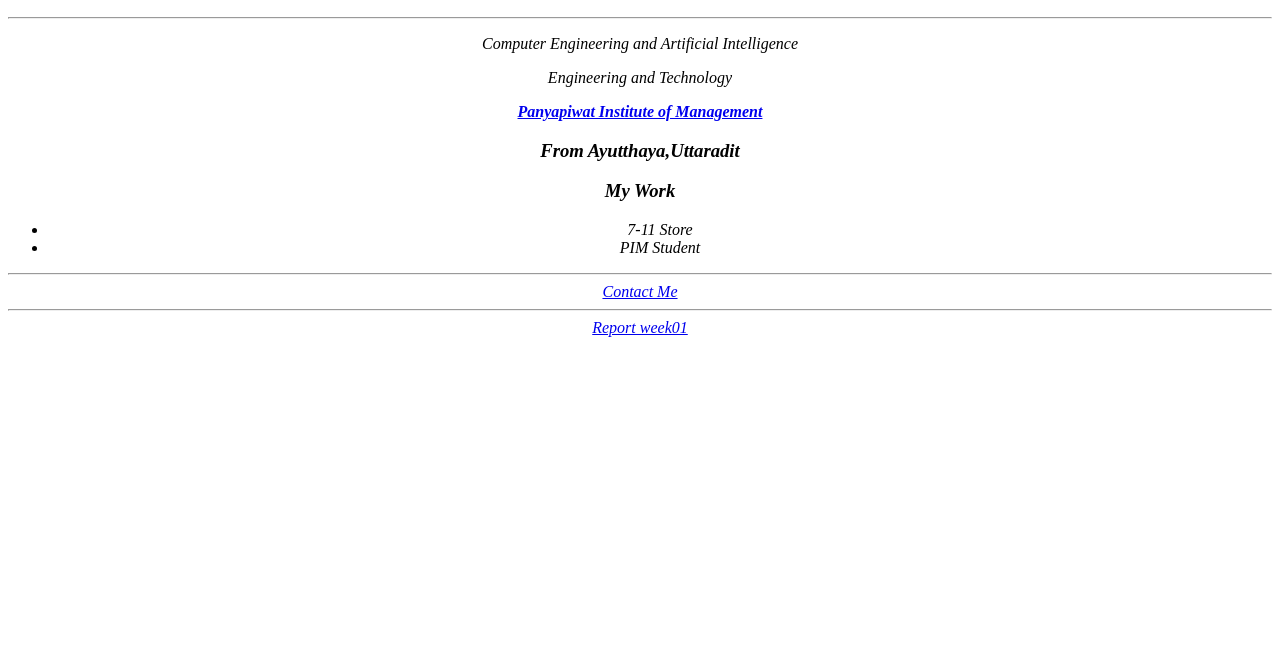
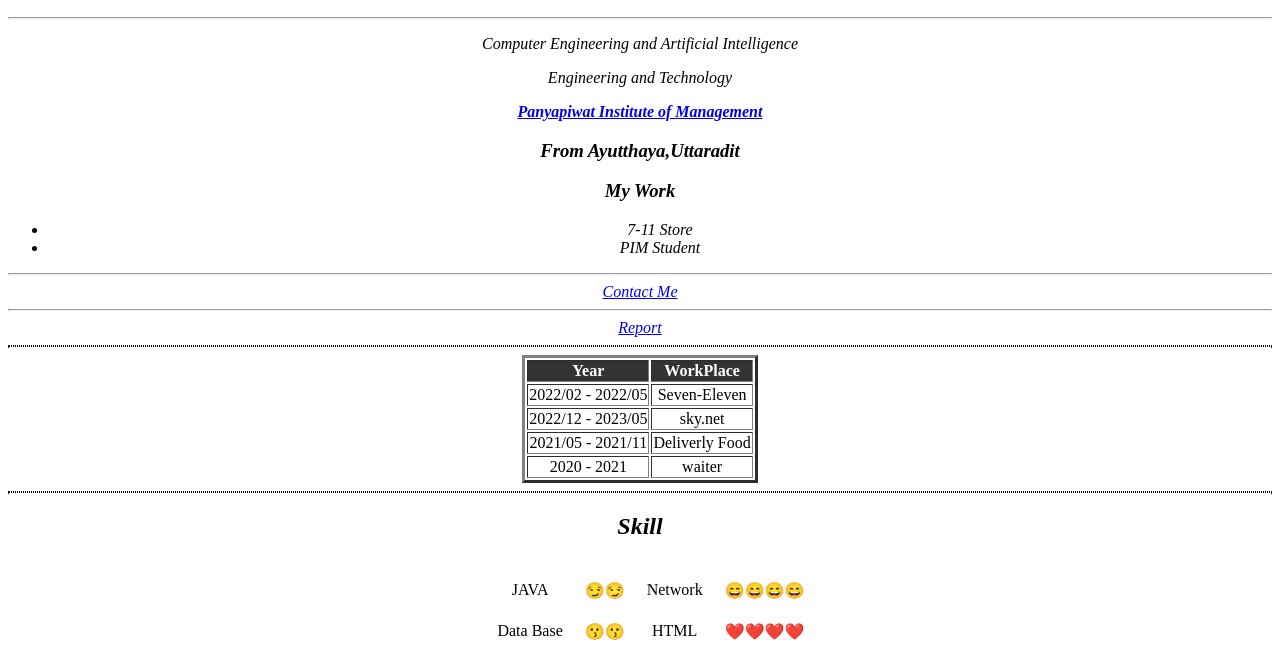
Before and after one commit to BallNattapat/resume, a plain HTML site: page index.html in a window 1280 px wide. Shown: the part 368-1038 px from the top of the page. Before the commit the page ends 800 px from the top, so only its background shows below. Drawn offline with Linux system fonts and the light colour scheme.

Commit message:
Second of my resume
1.index.html
2.contact.html
3.report.html
4.tablestyle.css

```diff
--- a/index.html
+++ b/index.html
@@ -2,12 +2,15 @@
   <html>
   <Head>
     <title>My Resume</title>
+    <!link rel="stylesheet" href="tablestyle.css">
     <style>
       h1,h2,h3 {text-align: center;}
       p {text-align: center;}
       div {text-align: center;}
       ul {text-align: center;}
       li {text-align: center;}
+      table {text-align: center;}
+      th {text-align: center;}
       </style>
     <meta charset="UTF-8">
     <title>Hello I'm Nattapat Suksumrarn </title>
@@ -29,7 +32,56 @@
     <hr>
     <center><a href="contact.html">Contact Me</a></center>
     <hr>
-    <center><a href="report.html">Report week01</a></center>
+    <center><a href="report.html">Report</a></center>
+<hr style="border-style: dotted;">
+
+<center>
+    <table border="3px">
+      <thead style="background-color: #333; color: #fff;">
+      <tr>
+        <th>Year</th>
+        <th>WorkPlace</th>
+      </tr>
+    </thead>
+      <tr>
+        <td>2022/02 - 2022/05</td>
+        <td>Seven-Eleven</td>
+      </tr>
+      <tr>
+        <td>2022/12 - 2023/05</td>
+        <td>sky.net</td>
+      </tr>
+      <tr>
+        <td>2021/05 - 2021/11</td>
+        <td>Deliverly Food</td>
+      </tr>
+      <tr>
+        <td>2020 - 2021</td>
+        <td>waiter</td>
+      </tr>
+    </table>
+  </center>
+<hr style="border-style: dotted;">
+  <h2>Skill</h2>
+</tr>
+  <center><table cellspacing="20">
+    <thead>
+      <td>
+          <td>JAVA</td>
+          <td>😏😏</td>
+          <td>Network</td>
+          <td>😄😄😄😄</td>
+      </td>
+      <tr>
+      <td>
+          <td>Data Base</td>
+          <td>😗😗</td>
+          <td>HTML</td>
+          <td>❤️❤️❤️❤️</td>
+      </td>
+  </table></center>
+
+
 
 
   </body>
--- /dev/null
+++ b/tablestyle.css
@@ -0,0 +1,5 @@
+thead,
+tfoot{
+  background-color: #333;
+  color: #fff;
+}
```
Also changed, not shown: contact.html (+17 -2 lines), report.html (+46 -5 lines).
